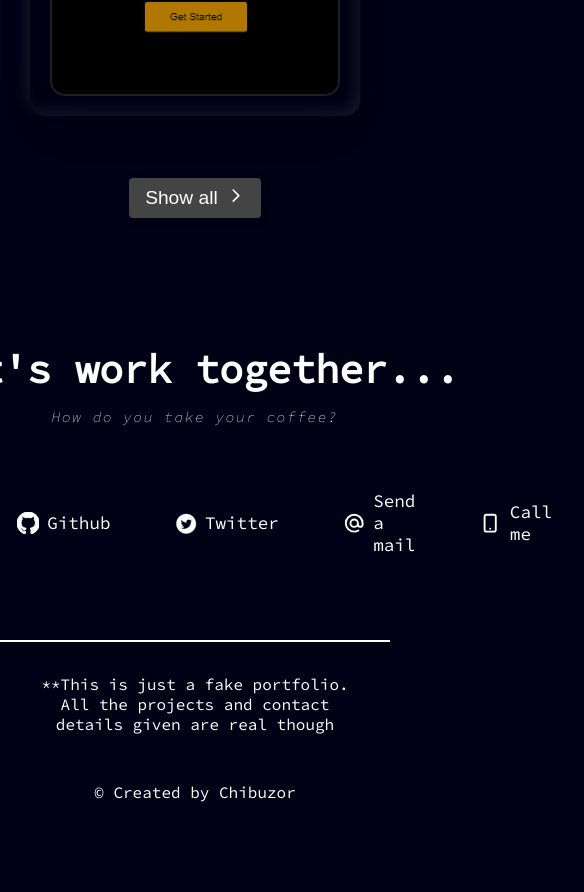
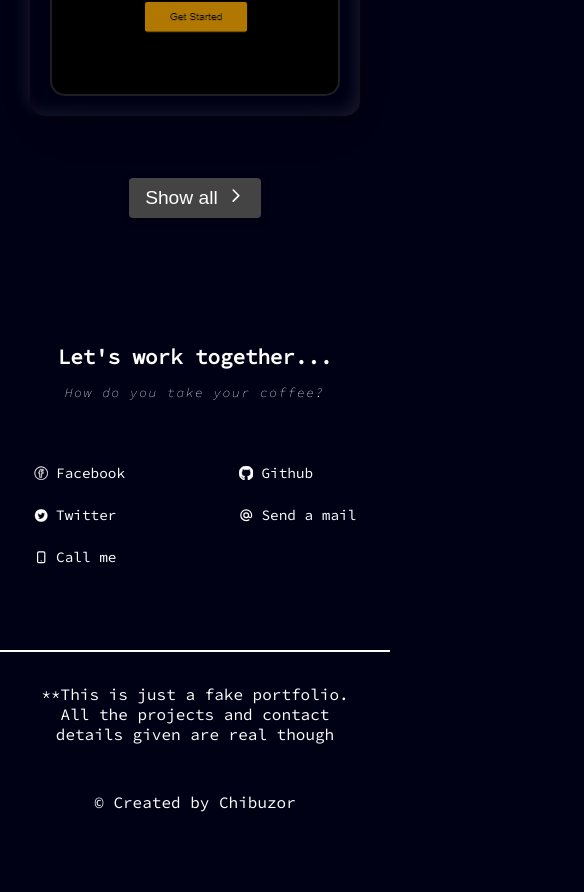
Before and after one commit to mikechibuzor/fake-portfolio, a plain HTML site: page index.html in a window 390 px wide. Shown: the part 2289-3181 px from the top of the page, 584 px wide, since content can reach past the window. Drawn offline with Linux system fonts and the light colour scheme.

Commit message:
adjusted the contact section to properly fit mobile screen

```diff
--- a/css/style.css
+++ b/css/style.css
@@ -564,12 +564,24 @@ svg path {
         font-size: 1.3rem;
     }
 
-    #work-together {
+    #contact .cont h3{
+        font-size: 1.3rem;
+    }
+    #contact .cont h6{
+        font-size: .8rem;
+    }
+    .contact-links {
+        margin-top: 4rem;
+        display: grid;
+        grid-template-columns: 1fr 1fr;
+        grid-gap: 1.5rem;
+    }
+    .contact-links svg{
+        height: .9rem;
+        width: .9rem;
+    }
+    .contact-links a {
         font-size: .9rem;
-    }
-
-    #contact{
-        flex-wrap:wrap;
     }
 
     footer{
```
